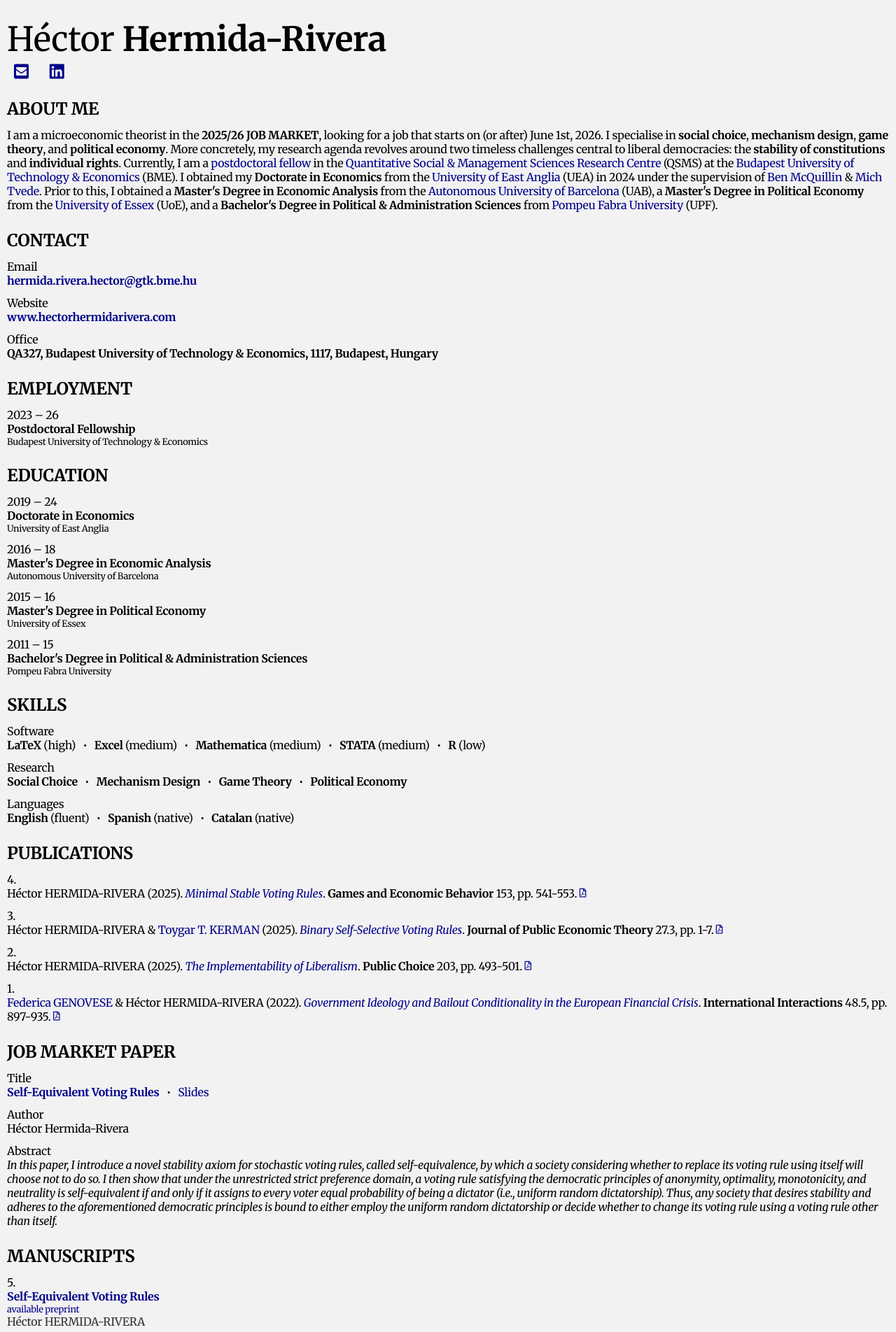
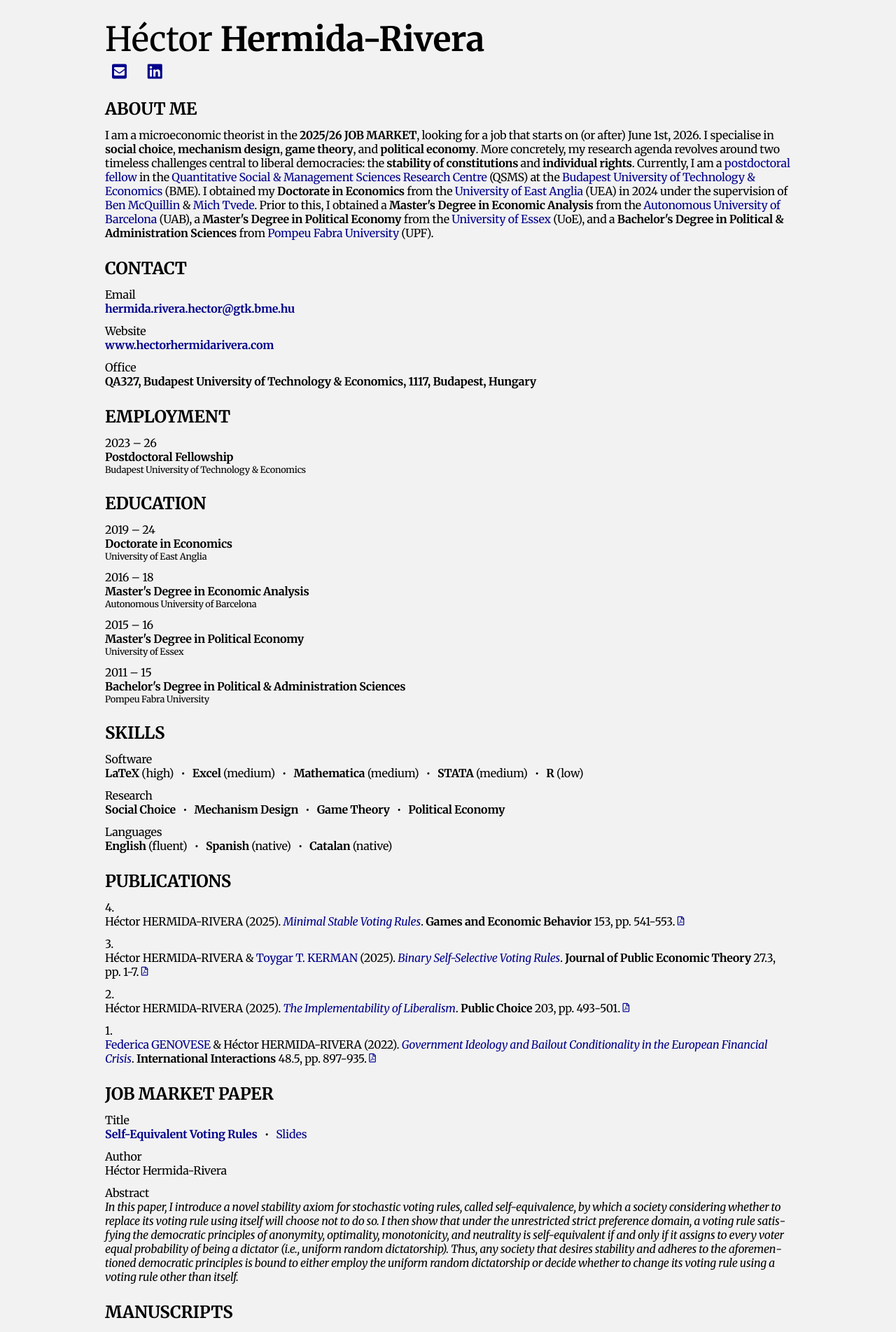
Before and after one commit to HectorHermidaRivera/hectorhermidarivera.github.io, a Jekyll site: the page built from index.md, in a window 1280 px wide. Shown: the top 1904 px of the page at 70% size. Built offline with Jekyll 4.4.1, drawn with Linux system fonts in a browser that asks for light colours; a style sheet for code colours, icons or effects is not loaded.

Commit message:
Update style.css

```diff
--- a/assets/css/style.css
+++ b/assets/css/style.css
@@ -431,13 +431,13 @@ body {
     white-space: normal;
   }
   .content {
-    margin-left: 10px !important;
-    margin-right: 10px !important;
+    margin-left: auto !important;
+    margin-right: auto !important;
     margin-bottom: 30px !important;
-    padding-left: 0px;
-    padding-right: 0px;
-    max-width: 100% !important;
-    width: auto !important;
+    padding-left: 10px;
+    padding-right: 10px;
+    max-width: 1000px !important;
+    width: 100% !important;
     box-sizing: border-box;
   }
 }
```
